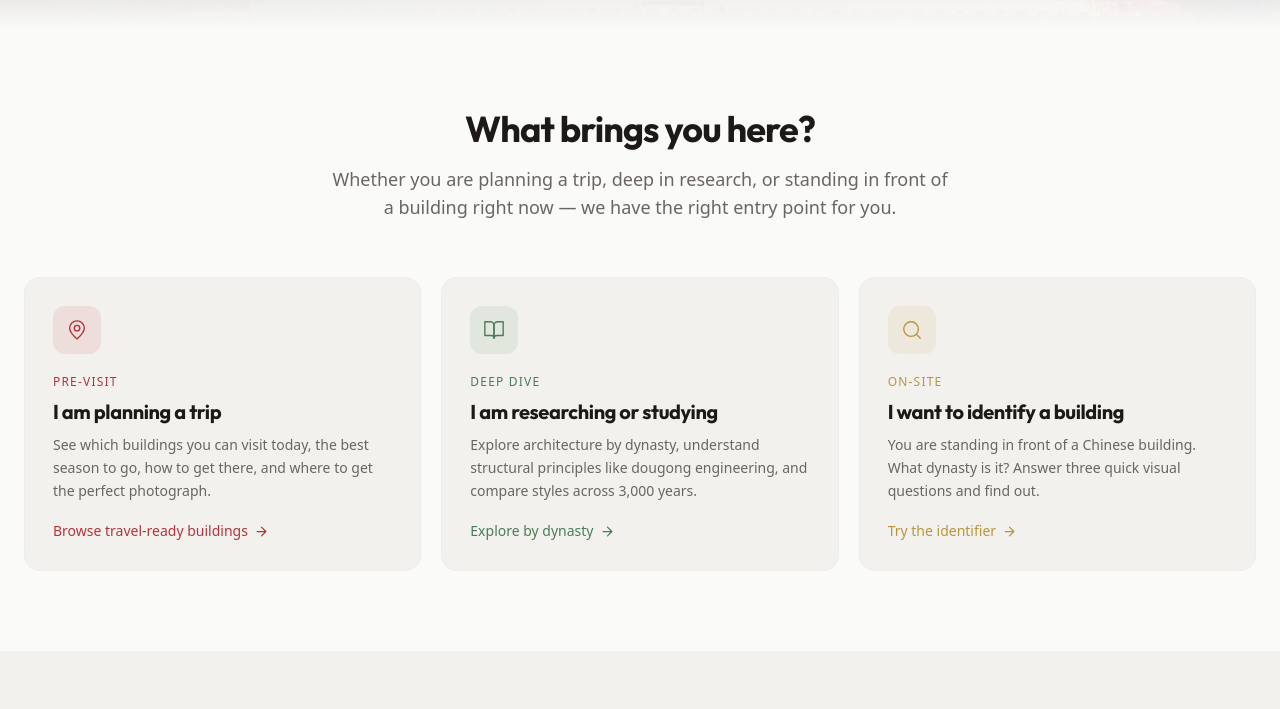
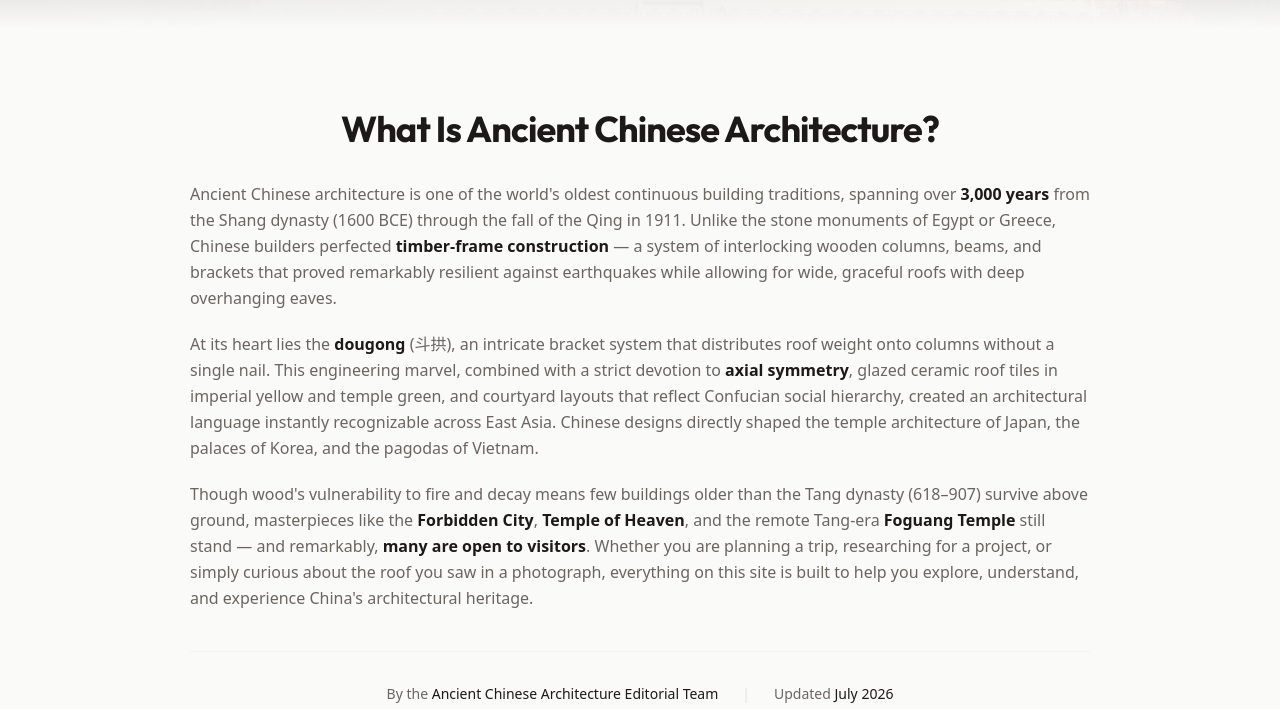
Before and after one commit to jiusongvip/ancient-chinese-architecture, an Astro site: page / in a window 1280 px wide. Shown: the part 771-1480 px from the top of the page. Built offline with nearby package versions, Linux system fonts and the light colour scheme; Astro itself is replaced by a stand-in of ours.

Commit message:
feat: add definition overview section for search intent coverage
- Add Overview.astro with 3-paragraph definition of ancient Chinese architecture
- Cover timber-frame, dougong, axial symmetry, East Asian influence
- Add visible author byline (Editorial Team) and update date for E-E-A-T
- Insert between Hero and IntentCards to serve 'what is' search intent

```diff
--- /dev/null
+++ b/src/components/Overview.astro
@@ -0,0 +1,46 @@
+---
+---
+
+<section class="py-20 px-6 bg-stone-light">
+  <div class="max-w-[900px] mx-auto reveal">
+    <h2 class="text-3xl md:text-4xl font-display font-bold text-ink tracking-tight mb-8 text-center">
+      What Is Ancient Chinese Architecture?
+    </h2>
+
+    <div class="prose prose-lg prose-stone max-w-none text-ink-muted space-y-5 text-base leading-relaxed">
+      <p>
+        Ancient Chinese architecture is one of the world's oldest continuous building traditions, spanning over
+        <strong class="text-ink">3,000 years</strong> from the Shang dynasty (1600 BCE) through the fall of
+        the Qing in 1911. Unlike the stone monuments of Egypt or Greece, Chinese builders perfected
+        <strong class="text-ink">timber-frame construction</strong> — a system of interlocking wooden columns,
+        beams, and brackets that proved remarkably resilient against earthquakes while allowing for wide,
+        graceful roofs with deep overhanging eaves.
+      </p>
+
+      <p>
+        At its heart lies the <strong class="text-ink">dougong</strong> (斗拱), an intricate bracket system
+        that distributes roof weight onto columns without a single nail. This engineering marvel, combined
+        with a strict devotion to <strong class="text-ink">axial symmetry</strong>, glazed ceramic roof tiles
+        in imperial yellow and temple green, and courtyard layouts that reflect Confucian social hierarchy,
+        created an architectural language instantly recognizable across East Asia. Chinese designs directly
+        shaped the temple architecture of Japan, the palaces of Korea, and the pagodas of Vietnam.
+      </p>
+
+      <p>
+        Though wood's vulnerability to fire and decay means few buildings older than the Tang dynasty (618–907)
+        survive above ground, masterpieces like the <strong class="text-ink">Forbidden City</strong>,
+        <strong class="text-ink">Temple of Heaven</strong>, and the remote Tang-era
+        <strong class="text-ink">Foguang Temple</strong> still stand — and remarkably,
+        <strong class="text-ink">many are open to visitors</strong>. Whether you are planning a trip,
+        researching for a project, or simply curious about the roof you saw in a photograph, everything
+        on this site is built to help you explore, understand, and experience China's architectural heritage.
+      </p>
+    </div>
+
+    <div class="mt-10 pt-8 border-t border-stone-dark/30 flex flex-col sm:flex-row items-center justify-center gap-6 text-sm text-ink-muted">
+      <span>By the <strong class="text-ink font-medium">Ancient Chinese Architecture Editorial Team</strong></span>
+      <span class="hidden sm:block text-stone-dark">|</span>
+      <span>Updated <strong class="text-ink font-medium">July 2026</strong></span>
+    </div>
+  </div>
+</section>
--- a/src/pages/index.astro
+++ b/src/pages/index.astro
@@ -14,6 +14,7 @@ import ArchitectureMap from '../components/ArchitectureMap.astro';
 import BlogFAQPreview from '../components/BlogFAQPreview.astro';
 import Footer from '../components/Footer.astro';
 import DynastyIdentifier from '../components/DynastyIdentifier.astro';
+import Overview from '../components/Overview.astro';
 ---
 
 <Layout
@@ -22,6 +23,7 @@ import DynastyIdentifier from '../components/DynastyIdentifier.astro';
 >
   <Nav />
   <Hero />
+  <Overview />
   <IntentCards />
   <TimelineStrip />
   <DynastyIdentifier />
```
